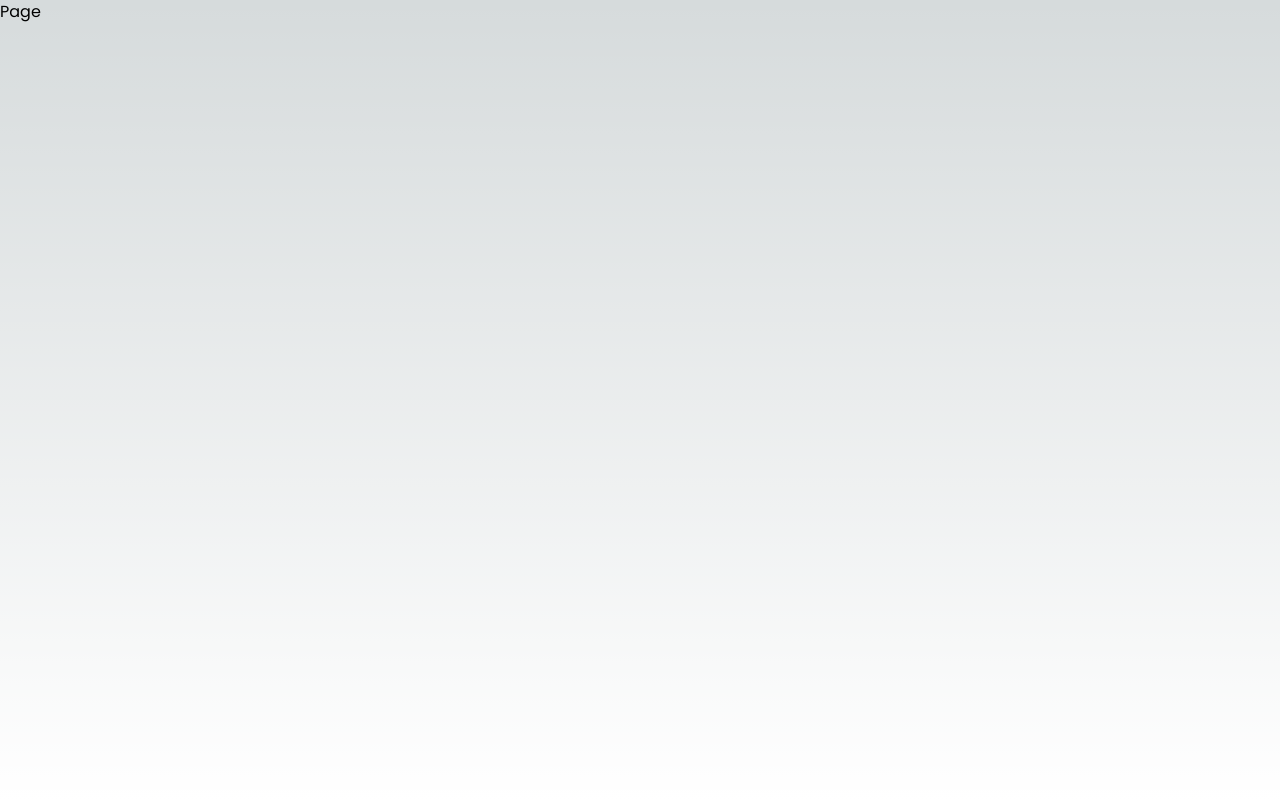
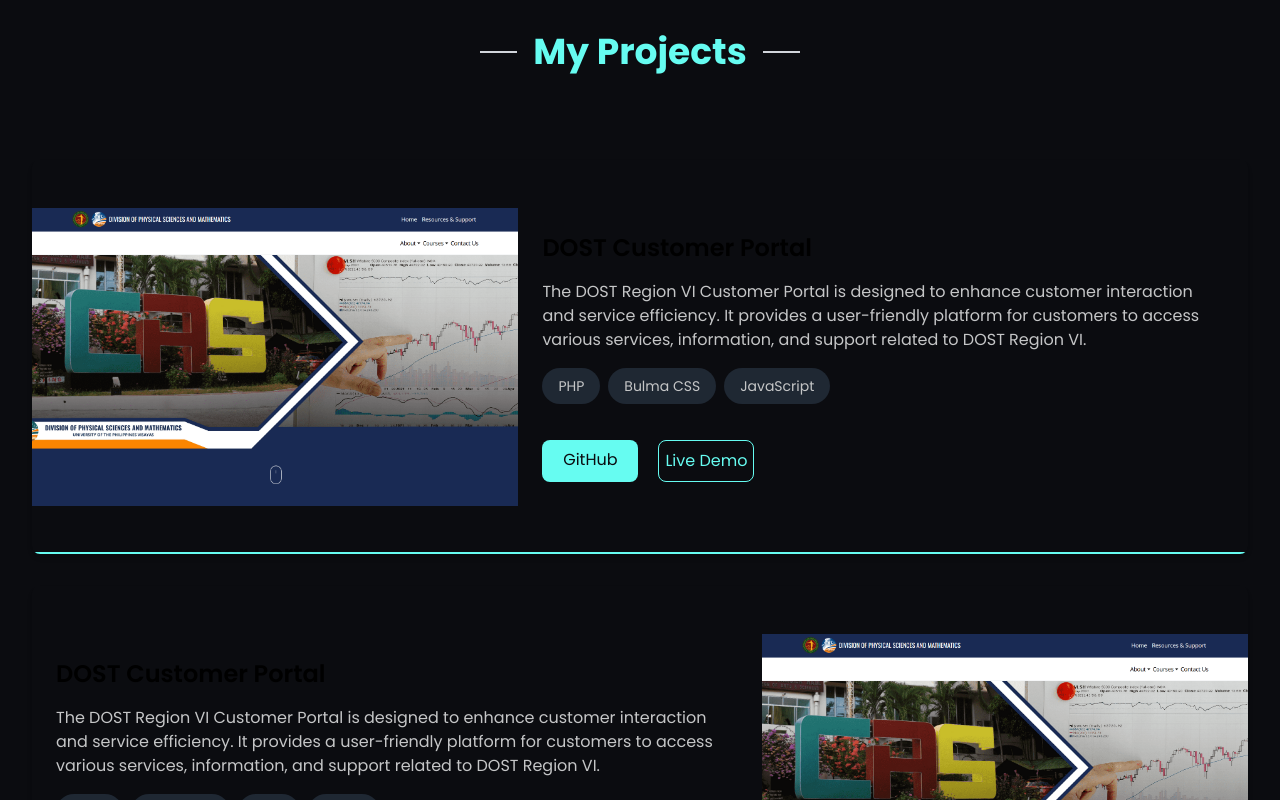
Before and after one commit to JorgeGuiller/jorgeguiller.github.io, a Next.js app: page /projects in a window 1280 px wide. Built offline with nearby package versions, Linux system fonts and the light colour scheme.

Commit message:
add project page

```diff
--- a/src/app/projects/page.tsx
+++ b/src/app/projects/page.tsx
@@ -1,3 +1,89 @@
 export default function Projects() {
-  return <div>Page</div>;
+  // PROJECT LIST
+  const projects = [
+    {
+      title: "DOST Customer Portal",
+      description:
+        "The DOST Region VI Customer Portal is designed to enhance customer interaction and service efficiency. It provides a user-friendly platform for customers to access various services, information, and support related to DOST Region VI.",
+      technologies: ["PHP", "Bulma CSS", "JavaScript"],
+      link: "#",
+      image: "/assets/images/cas.png",
+    },
+    {
+      title: "DOST Customer Portal",
+      description:
+        "The DOST Region VI Customer Portal is designed to enhance customer interaction and service efficiency. It provides a user-friendly platform for customers to access various services, information, and support related to DOST Region VI.",
+      technologies: ["Unity", "Textscript", "C++", "React"],
+      link: "#",
+      image: "/assets/images/cas.png",
+    },
+  ];
+
+  return (
+    <div className="bg-primary min-h-screen p-8">
+      {/* TITLE */}
+      <div className="relative flex items-center justify-center mb-12 pb-10">
+        <h1 className="text-4xl font-bold text-center relative z-10 bg-primary px-4 text-accent">
+          My Projects
+        </h1>
+        <div className="absolute w-80 border-t-2 border-gray-300"></div>
+      </div>
+
+      <div className="flex flex-col gap-8 items-center">
+        {projects.map((project, index) => (
+          <div
+            key={index}
+            className={`relative flex flex-col md:flex-row py-12 ${
+              index % 2 !== 0 ? "md:flex-row-reverse" : ""
+            } max-w-7xl w-full rounded-lg shadow-md transition-shadow duration-300 overflow-hidden`}
+          >
+            <div className="absolute bottom-0 border-t-2 left-0 w-full border-accent"></div>
+
+            {/* IMAGES */}
+            <div className="md:w-2/5">
+              <img
+                src={project.image}
+                alt={project.title}
+                className="object-cover w-full h-full"
+              />
+            </div>
+
+            {/* PROJECT DETAILS */}
+            <div className="flex flex-col justify-between p-6 md:w-3/5">
+              <div>
+                <h2 className="text-2xl font-semibold mb-4">{project.title}</h2>
+                <p className="text-text mb-4">{project.description}</p>
+                <div className="flex flex-wrap gap-2 mb-4">
+                  {/* TECH STACK*/}
+                  {project.technologies.map((tech, idx) => (
+                    <span
+                      key={idx}
+                      className="bg-secondary text-text py-2 px-4 rounded-full text-sm"
+                    >
+                      {tech}
+                    </span>
+                  ))}
+                </div>
+              </div>
+              <div className="flex flex-row space-x-5 mt-5">
+                <a
+                  href={project.link}
+                  className="bg-accent hover:scale-105 transition-transform duration-300  py-2 px-4 rounded-lg inline-block w-24 text-primary text-center"
+                >
+                  GitHub
+                </a>
+
+                <a
+                  href={project.link}
+                  className="bg-primary border border-accent hover:scale-105 transition-transform duration-300 py-2 rounded-lg inline-block w-24 text-accent text-center"
+                >
+                  Live Demo
+                </a>
+              </div>
+            </div>
+          </div>
+        ))}
+      </div>
+    </div>
+  );
 }
```
Also changed, not shown: public/assets/images/cas.png (added).
